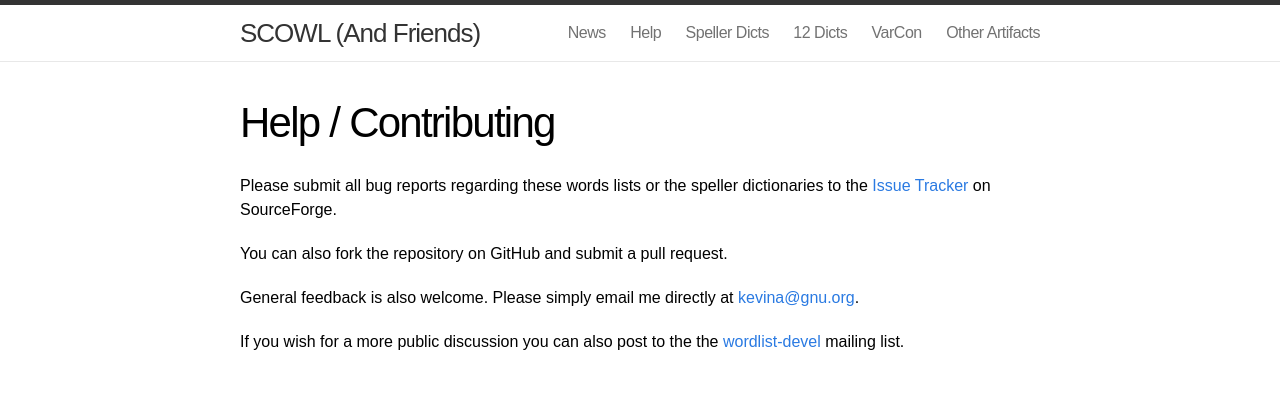
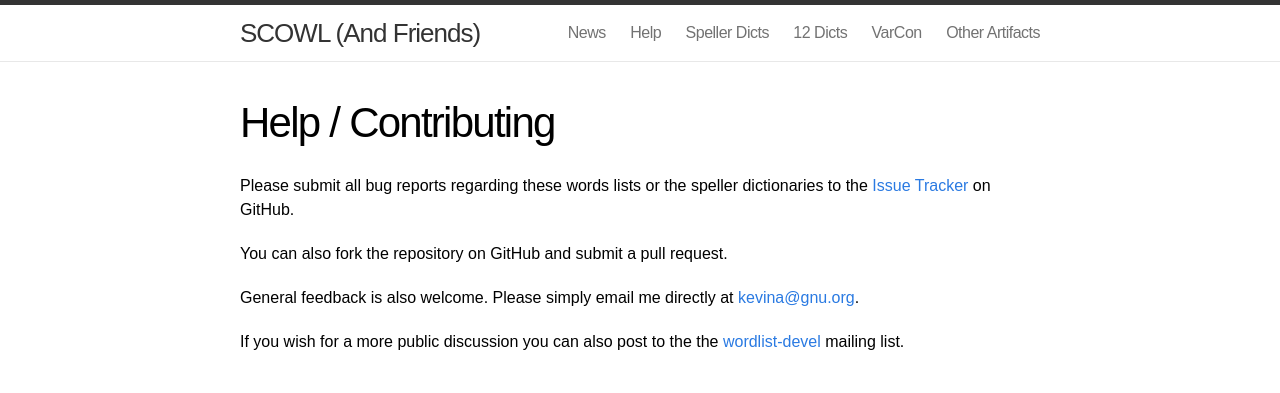
Before and after one commit to en-wl/wordlist, a Jekyll site: the page built from site/contrib.md, in a window 1280 px wide. Shown: the top 393 px of the page. Built offline with Jekyll 4.4.1, drawn with Linux system fonts in a browser that asks for light colours; Markdown is read by kramdown in place of the engine named in the settings.

Commit message:
Update site to point to GitHub issue tracker.

```diff
--- a/site/contrib.md
+++ b/site/contrib.md
@@ -3,8 +3,8 @@
 title: Help / Contributing
 ---
 Please submit all bug reports regarding these words lists or the
-speller dictionaries to the [Issue Tracker](https://sourceforge.net/p/wordlist/issues/) on
-SourceForge.
+speller dictionaries to the [Issue Tracker](https://github.com/kevina/wordlist/issues) on
+GitHub.
 
 You can also fork the repository on GitHub and submit a pull request.
 
```
